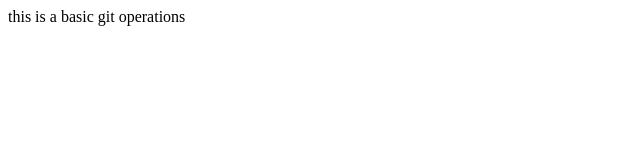
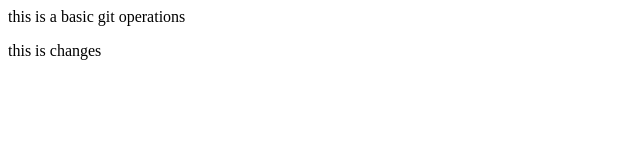
Before and after one commit to Praveen-NIE/first-lab, a plain HTML site: page index.html in a window 1280 px wide. Shown: the full height of the page, 0-640 px from the left. Drawn offline with Linux system fonts and the light colour scheme.

Commit message:
Add paragraph to index.html

```diff
--- a/index.html
+++ b/index.html
@@ -7,5 +7,6 @@
 </head>
 <body>
    this is  a basic git operations
+   <p>this is changes</p>
 </body>
 </html>
```
